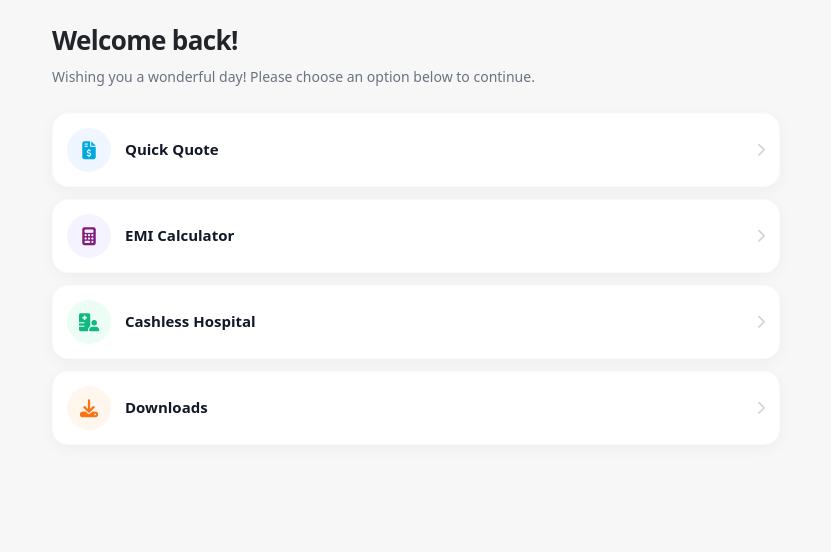
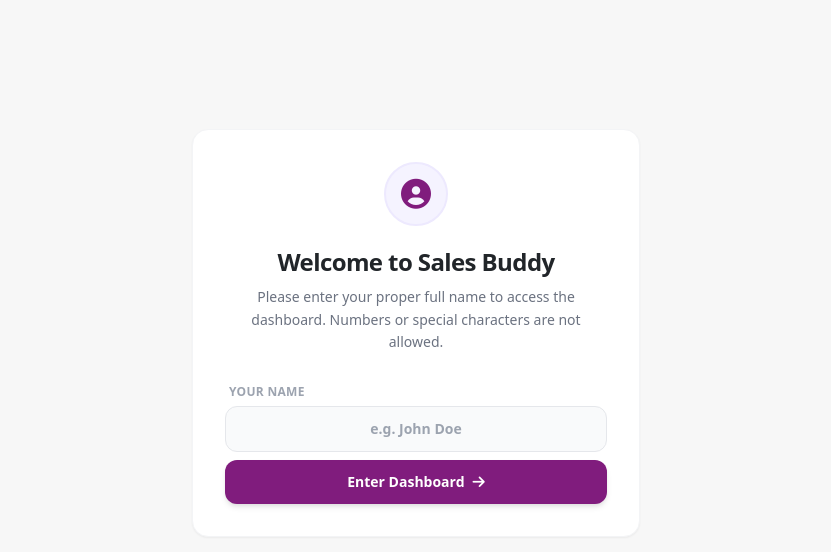
Before and after one commit to salesbuddysbi/test, a plain HTML site: page index.html in a window 1280 px wide. Shown: the part 67-619 px from the top of the page, without its empty margins (224-1055 px from the left). Drawn offline with nearby package versions, Linux system fonts and the light colour scheme.

Commit message:
Update index.html

```diff
--- a/index.html
+++ b/index.html
@@ -13,7 +13,7 @@
     <link href="https://fonts.googleapis.com/css2?family=Poppins:wght@400;500;600;700;800&display=swap" rel="stylesheet">
     <link rel="stylesheet" href="https://cdnjs.cloudflare.com/ajax/libs/font-awesome/6.4.0/css/all.min.css">
 
-    <!-- STATIC, BULLETPROOF CSS CDN (Cannot be blocked by firewalls) -->
+    <!-- STATIC, BULLETPROOF CSS CDN -->
     <link href="https://cdnjs.cloudflare.com/ajax/libs/tailwindcss/2.2.19/tailwind.min.css" rel="stylesheet">
 
     <!-- CSV Parser & PDF Generators -->
@@ -104,22 +104,19 @@
 </head>
 <body class="bg-sbiLight text-sbiDark font-sans antialiased overflow-x-hidden selection:bg-sbiBlue selection:text-white flex flex-col min-h-100dvh">
 
-    <!-- APP HEADER -->
-    <nav class="fixed top-0 left-0 w-full z-50 bg-white shadow-sm border-b border-gray-100 h-16 flex items-center">
+    <!-- APP HEADER (Hidden during Welcome Screen) -->
+    <nav id="main-nav" class="fixed top-0 left-0 w-full z-50 bg-white shadow-sm border-b border-gray-100 h-16 flex items-center hidden">
         <div class="px-3 md:px-4 w-full max-w-3xl mx-auto flex justify-between items-center">
 
-            <!-- Logo Section -->
             <div class="flex flex-col justify-center cursor-pointer" onclick="navigateTo('homeView')">
                 <span class="font-extrabold text-sbiPurple text-lg md:text-xl leading-none tracking-tight">Sales Buddy</span>
                 <span class="font-bold text-gray-400 text-9px uppercase tracking-02em mt-0.5">One Touch Point</span>
             </div>
 
-            <!-- Quick Actions Section -->
             <div class="flex items-center gap-1.5 md:gap-2">
                 <a href="https://dip.sbigeneral.in/Login/LoginSBI" target="_blank" class="bg-simba active:bg-orange-600 text-white px-3.5 py-1.5 md:px-5 md:py-2 rounded-full text-xs md:text-sm font-bold shadow flex items-center gap-1.5 md:gap-2 transition-colors tracking-wide">
                     <i class="fas fa-sign-in-alt"></i> SIMBA
                 </a>
-                <!-- New Endorsement Button Added Here with target="_blank" -->
                 <a href="https://www.sbigeneral.in/endorsement" target="_blank" rel="noopener noreferrer" class="bg-sbiPurple active:bg-purple-800 text-white px-3.5 py-1.5 md:px-5 md:py-2 rounded-full text-xs md:text-sm font-bold shadow flex items-center gap-1.5 md:gap-2 transition-colors tracking-wide">
                     <i class="fas fa-edit"></i> Endorse
                 </a>
@@ -131,13 +128,34 @@
     <!-- MAIN APP CONTAINER -->
     <main id="app-container" class="flex-grow flex flex-col pt-16">
 
+        <!-- 0. WELCOME / LOGIN VIEW (Mandatory Screen) -->
+        <div id="welcomeScreenView" class="app-view flex flex-col items-center justify-center min-h-[80vh] px-5 w-full max-w-3xl mx-auto transition-opacity duration-300 absolute top-0 left-0 right-0 bottom-0 bg-sbiLight z-40 -mt-16 pt-16">
+            <div class="bg-white p-6 md:p-8 rounded-2xl shadow-sm border border-gray-100 w-full text-center max-w-md">
+                <div class="w-16 h-16 bg-purple-50 text-sbiPurple rounded-full flex items-center justify-center text-3xl mx-auto mb-5 border-2 border-purple-100">
+                    <i class="fas fa-user-circle"></i>
+                </div>
+                <h1 class="text-2xl font-extrabold text-sbiDark tracking-tight mb-2">Welcome to Sales Buddy</h1>
+                <p class="text-sm text-gray-500 mb-6 leading-relaxed">Please enter your proper full name to access the dashboard. Numbers or special characters are not allowed.</p>
+
+                <div class="text-left mb-2">
+                    <label class="text-xs font-bold text-gray-400 uppercase tracking-wide ml-1">Your Name</label>
+                    <input type="text" id="userNameInput" placeholder="e.g. John Doe" class="w-full mt-1 bg-gray-50 border border-gray-200 rounded-xl px-4 py-3 text-sm font-semibold outline-none focus:border-sbiPurple focus:ring-1 focus:ring-sbiPurple transition-all text-center">
+                </div>
+                <p id="nameError" class="text-xs text-red-500 hidden mb-4 font-medium"><i class="fas fa-exclamation-circle"></i> Please enter a valid name (alphabets only, min. 3 letters).</p>
+
+                <button onclick="saveAndEnter()" class="w-full mt-2 bg-sbiPurple text-white px-5 py-3 rounded-xl text-sm font-bold shadow-md active:bg-purple-800 transition-colors flex justify-center items-center gap-2">
+                    Enter Dashboard <i class="fas fa-arrow-right"></i>
+                </button>
+            </div>
+        </div>
+
         <!-- 1. DASHBOARD (HOME VIEW) -->
-        <div id="homeView" class="app-view flex flex-col flex-grow transition-opacity duration-300 w-full max-w-3xl mx-auto">
+        <div id="homeView" class="app-view hidden flex flex-col flex-grow transition-opacity duration-300 w-full max-w-3xl mx-auto">
 
             <div class="px-5 flex-grow mt-6">
 
                 <div class="mb-6">
-                    <h1 class="text-26px font-extrabold text-sbiDark tracking-tight">Welcome back!</h1>
+                    <h1 id="greeting-title" class="text-26px font-extrabold text-sbiDark tracking-tight">Welcome back!</h1>
                     <p class="text-sm text-gray-500 mt-1.5 leading-relaxed">Wishing you a wonderful day! Please choose an option below to continue.</p>
                 </div>
 
@@ -349,13 +367,84 @@
     </main>
 
     <script>
+        // --- MANDATORY GREETING & VALIDATION LOGIC ---
+        document.addEventListener('DOMContentLoaded', () => {
+            checkUserAuth();
+        });
+
+        function checkUserAuth() {
+            const today = new Date().toDateString();
+            const savedName = localStorage.getItem("salesBuddyUserName");
+            const savedDate = localStorage.getItem("salesBuddyVisitDate");
+
+            if (savedName && savedDate === today) {
+                // User is verified for today - Show Dashboard
+                document.getElementById("greeting-title").innerText = "Welcome back, " + savedName + "!";
+
+                // Hide Welcome Screen, Show Home View & Nav Bar
+                document.querySelectorAll('.app-view').forEach(view => view.classList.add('hidden'));
+                document.getElementById('homeView').classList.remove('hidden');
+                document.getElementById('main-nav').classList.remove('hidden');
+
+            } else {
+                // Not verified - Force Welcome Screen
+                document.querySelectorAll('.app-view').forEach(view => view.classList.add('hidden'));
+                document.getElementById('welcomeScreenView').classList.remove('hidden');
+                document.getElementById('main-nav').classList.add('hidden'); // Hide Top Nav
+            }
+        }
+
+        function saveAndEnter() {
+            const nameInput = document.getElementById("userNameInput").value.trim();
+            const errorText = document.getElementById("nameError");
+
+            // REGEX EXPLANATION:
+            // ^ = start, [A-Za-z\s] = allow upper/lowercase letters and spaces
+            // {3,} = minimum of 3 characters, $ = end of string
+            const nameValidationRegex = /^[A-Za-z\s]{3,}$/;
+
+            if (nameValidationRegex.test(nameInput)) {
+                // Name is valid
+                errorText.classList.add('hidden');
+                const today = new Date().toDateString();
+
+                localStorage.setItem("salesBuddyUserName", nameInput);
+                localStorage.setItem("salesBuddyVisitDate", today);
+
+                // Switch out of welcome screen
+                checkUserAuth();
+            } else {
+                // Name is invalid (numbers, special chars, or too short)
+                errorText.classList.remove('hidden');
+
+                // Add a little shake animation for user feedback
+                const inputField = document.getElementById("userNameInput");
+                inputField.classList.add('border-red-500');
+                setTimeout(() => inputField.classList.remove('border-red-500'), 1000);
+            }
+        }
+
+        // --- EXISTING APP LOGIC BELOW ---
         const shareOnWhatsApp = (text) => window.open(`https://wa.me/?text=${encodeURIComponent(text)}`, '_blank');
         let currentCalcBackTarget = 'homeView';
 
         function navigateTo(viewId) {
+            // SECURITY CHECK: Do not allow navigation to homeView if they haven't bypassed the welcome screen today
+            if (viewId === 'homeView') {
+                const today = new Date().toDateString();
+                if (localStorage.getItem("salesBuddyVisitDate") !== today) {
+                    checkUserAuth(); // This forces them back to the welcome screen
+                    return;
+                }
+            }
+
             document.querySelectorAll('.app-view').forEach(view => view.classList.add('hidden'));
             document.getElementById(viewId).classList.remove('hidden');
-            if(viewId !== 'calculatorView') { document.getElementById('calcFrame').src = ''; document.body.classList.remove('overflow-hidden'); }
+
+            if(viewId !== 'calculatorView') {
+                document.getElementById('calcFrame').src = '';
+                document.body.classList.remove('overflow-hidden');
+            }
             window.scrollTo({ top: 0, behavior: 'smooth' });
         }
 
```
